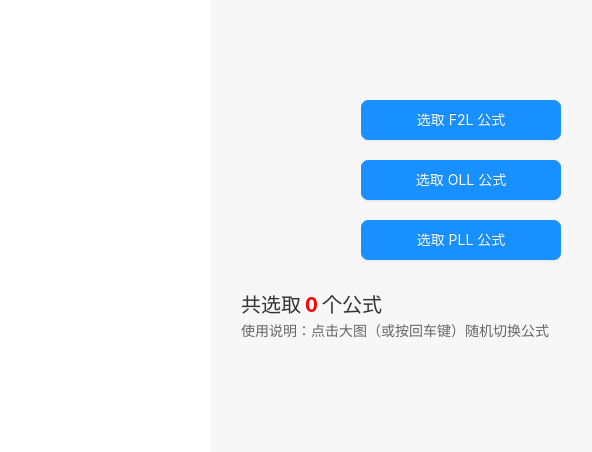
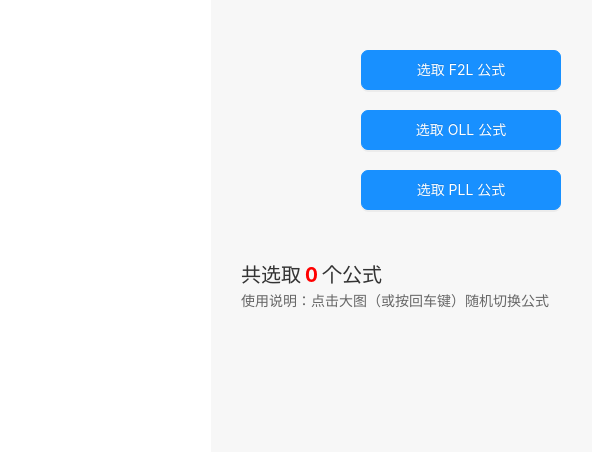
Before and after one commit to yanglihao347/cube-practice, a React app: page / in a window 1280 px wide. Shown: the top 452 px of the page, 569-1161 px from the left. Built offline with nearby package versions, Linux system fonts and the light colour scheme; no server answers.

Commit message:
调整间距

```diff
--- a/src/components/HomePage/index.scss
+++ b/src/components/HomePage/index.scss
@@ -65,7 +65,7 @@
 .open-container {
   // display: flex;
   // justify-content: space-around;
-  margin-top: 100px;
+  margin-top: 50px;
 }
 
 .f2l-open {
@@ -81,7 +81,7 @@
 .begin-practice {
   // width: 230px;
   // margin: 100px auto 0;
-  margin: 30px 0 0 30px;
+  margin: 50px 0 0 30px;
   font-size: 20px;
   >span {
     color: #f00;
```
